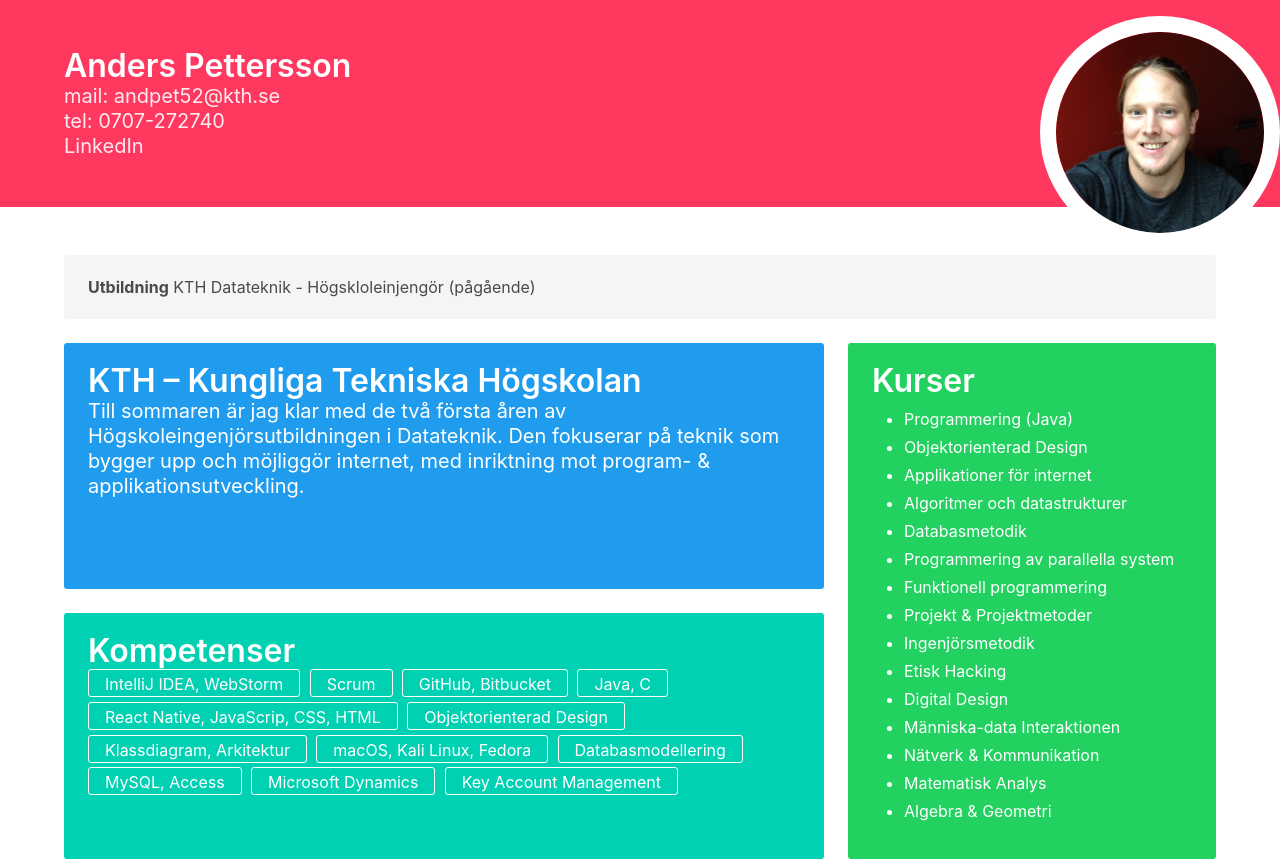
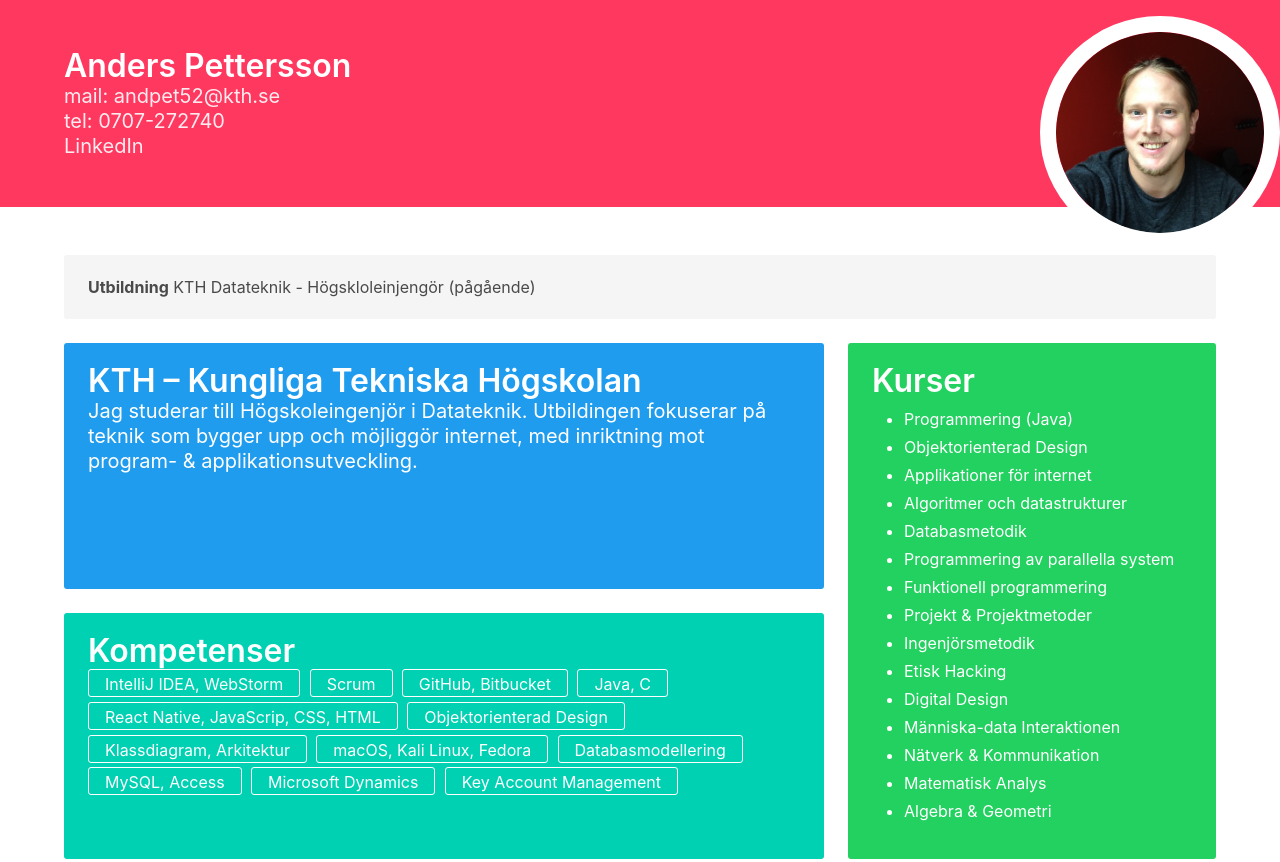
Before and after one commit to seph314/cv, a plain HTML site: page index.html in a window 1280 px wide. Shown: the top 862 px of the page. Drawn offline with Linux system fonts and the light colour scheme.

Commit message:
Update index.html

```diff
--- a/index.html
+++ b/index.html
@@ -39,7 +39,7 @@
           <div class="tile is-parent is-vertical">
             <article class="tile is-child notification is-info">
               <p class="title">KTH – Kungliga Tekniska Högskolan</p>
-              <p class="subtitle">Till sommaren är jag klar med de två första åren av Högskoleingenjörsutbildningen i Datateknik. Den fokuserar på teknik som bygger upp och möjliggör internet, med inriktning mot program- & applikationsutveckling.</p>
+              <p class="subtitle">Jag studerar till Högskoleingenjör i Datateknik. Utbildingen fokuserar på teknik som bygger upp och möjliggör internet, med inriktning mot program- & applikationsutveckling.</p>
             </article>
             <article class="tile is-child notification is-primary">
               <p class="title">Kompetenser</p>
```
